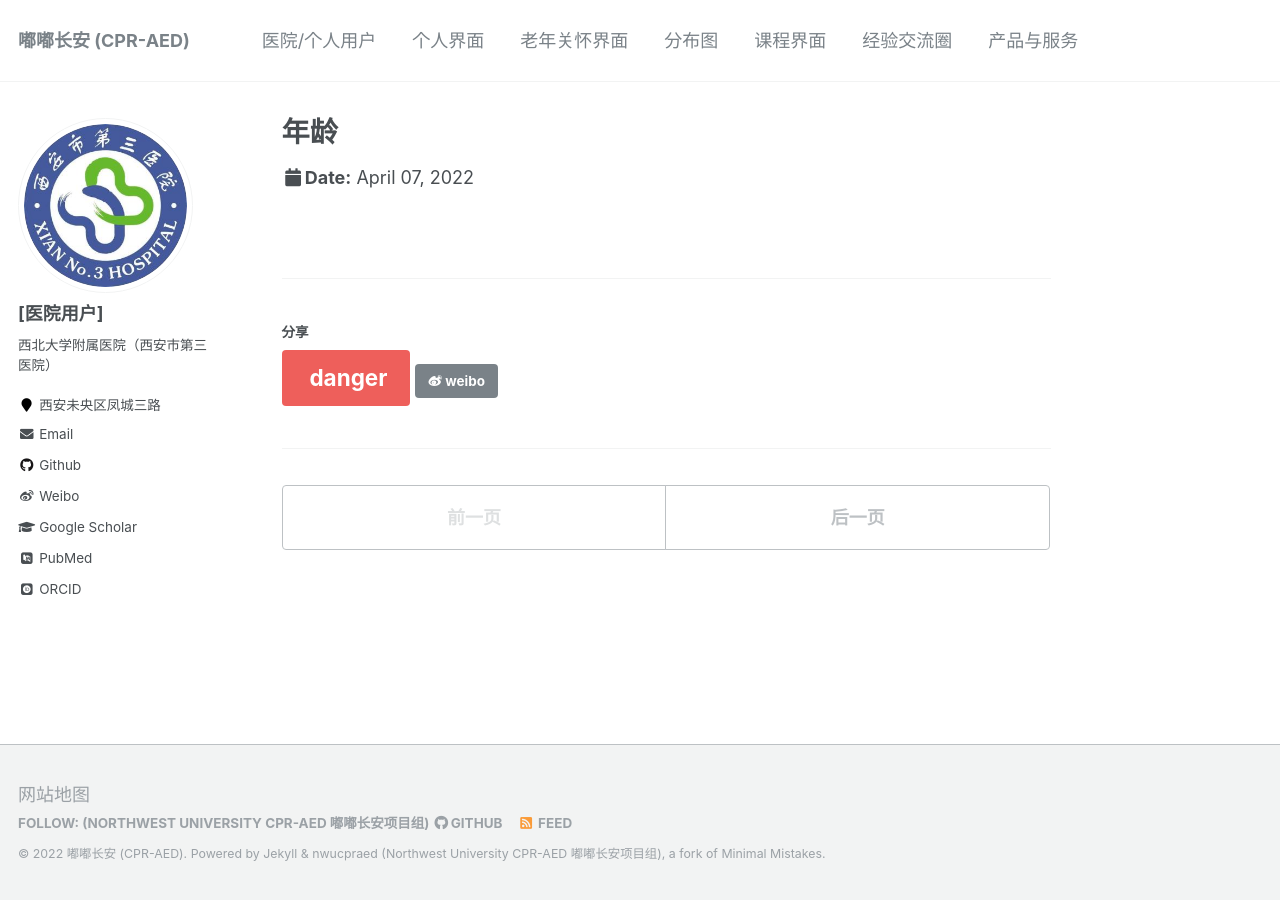
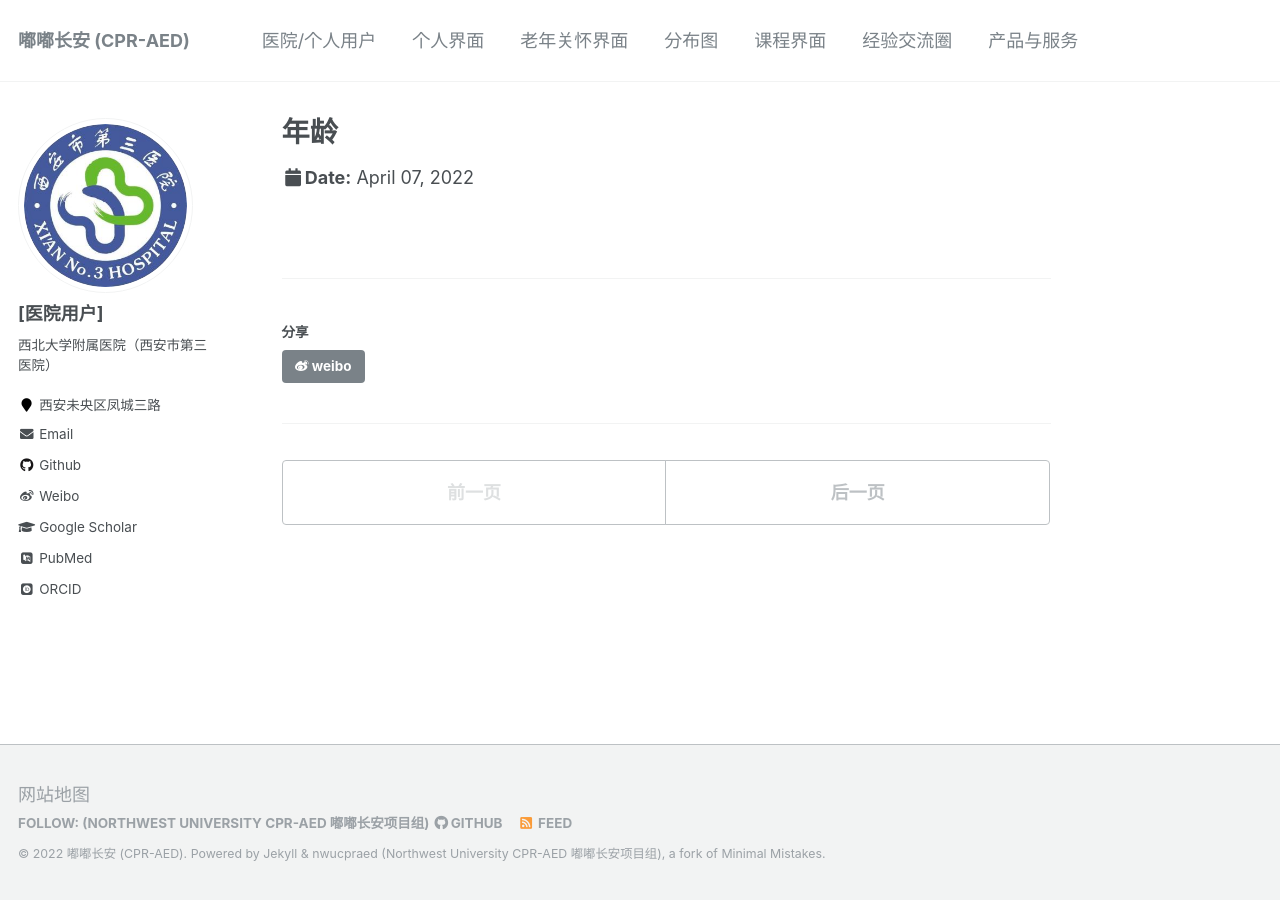
Before and after one commit to nwucpraed/nwucpraed.github.io, a Jekyll site: the page built from _talks/2022-04-07-talk-1.md, in a window 1280 px wide. Built offline with Jekyll 4.4.1, drawn with Linux system fonts in a browser that asks for light colours; some web fonts are replaced.

Commit message:
Update social-share.html

```diff
--- a/_includes/social-share.html
+++ b/_includes/social-share.html
@@ -5,7 +5,7 @@
     <h3 class="page__share-title">{{ site.data.ui-text[site.locale].share_on_label | default: "Share on" }}</h3>
   {% endif %}
 
-  <a href="https://twitter.com/intent/tweet?text={{ base_path }}{{ page.url }}" class="btn btn--danger" title="{{ site.data.ui-text[site.locale].share_on_label | default: 'Share on' }} Danger"><i class="fab fa-danger" aria-hidden="true"></i><span> danger</span></a>
+  <!-- <a href="https://twitter.com/intent/tweet?text={{ base_path }}{{ page.url }}" class="btn btn--danger" title="{{ site.data.ui-text[site.locale].share_on_label | default: 'Share on' }} Danger"><i class="fab fa-danger" aria-hidden="true"></i><span> danger</span></a> -->
 
   <!-- <a href="https://www.facebook.com/sharer/sharer.php?u={{ base_path }}{{ page.url }}" class="btn btn--facebook" title="{{ site.data.ui-text[site.locale].share_on_label | default: 'Share on' }} Facebook"><i class="fab fa-facebook" aria-hidden="true"></i><span> Facebook</span></a> -->
 
```
